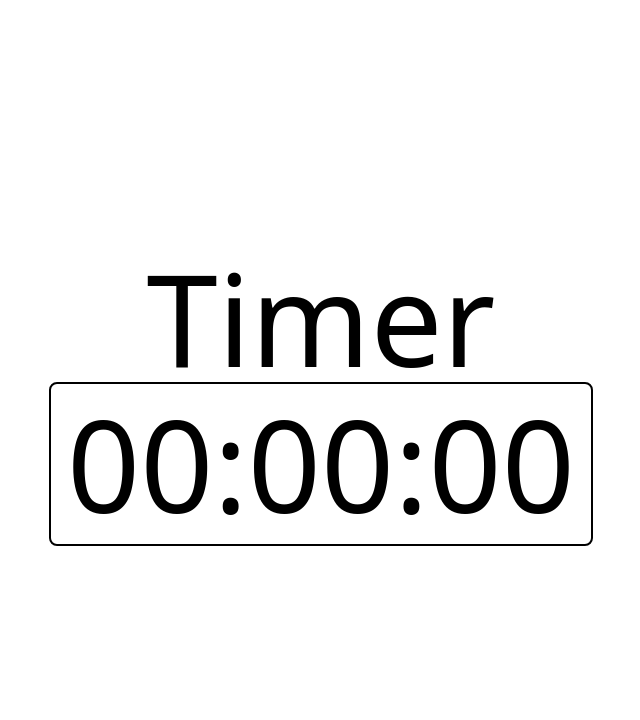
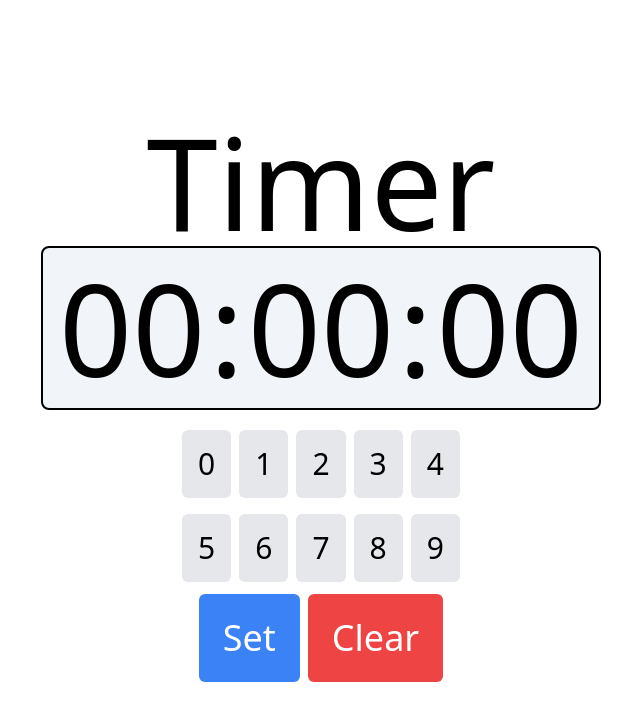
Before and after one commit to tata32000/exam-timer, a React (Vite) app: page / in a window 1280 px wide. Shown: the top 720 px of the page, without its empty margins (319-959 px from the left). Built offline with nearby package versions, Linux system fonts and the light colour scheme.

Commit message:
finish the main function

```diff
--- /dev/null
+++ b/src/Keypad.tsx
@@ -0,0 +1,161 @@
+import { useEffect } from "react";
+
+const Keypad = ({
+  hour,
+  minute,
+  second,
+  setHour,
+  setMinute,
+  setSecond,
+  curPos,
+  setCurPos,
+  setTimeSet,
+  setPrevHour,
+  setPrevMinute,
+  setPrevSecond,
+}: {
+  hour: number;
+  minute: number;
+  second: number;
+  setHour: (hour: number) => void;
+  setMinute: (minute: number) => void;
+  setSecond: (second: number) => void;
+  curPos: string;
+  setCurPos: (curPos: string) => void;
+  setTimeSet: (timeSet: boolean) => void;
+  setPrevHour: (prevHour: number) => void;
+  setPrevMinute: (prevMinute: number) => void;
+  setPrevSecond: (prevSecond: number) => void;
+}) => {
+  const handleSetClick = () => {
+    let prevHour = hour;
+    let prevMinute = minute;
+    let prevSecond = second;
+    if (second >= 60) {
+      prevMinute = minute + Math.floor(second / 60);
+      setMinute(prevMinute);
+      prevSecond = second % 60;
+      setSecond(prevSecond);
+    }
+    if (minute >= 60) {
+      prevHour = hour + Math.floor(minute / 60);
+      setHour(prevHour);
+      prevMinute = minute % 60;
+      setMinute(prevMinute);
+    }
+    setPrevHour(prevHour);
+    setPrevMinute(prevMinute);
+    setPrevSecond(prevSecond);
+    setCurPos("None");
+    setTimeSet(true);
+  };
+  const clearTimer = () => {
+    setHour(0);
+    setMinute(0);
+    setSecond(0);
+    setCurPos("None");
+  };
+  const handleNumberClick = (num: number) => {
+    if (curPos === "hour") {
+      if (hour * 10 + num < 100) {
+        setHour(hour * 10 + num);
+      } else {
+        setHour(num);
+      }
+    } else if (curPos === "minute") {
+      if (minute * 10 + num < 60) {
+        setMinute(minute * 10 + num);
+      } else {
+        setMinute(num);
+      }
+    } else if (curPos === "second") {
+      if (second * 10 + num < 60) {
+        setSecond(second * 10 + num);
+      } else {
+        setSecond(num);
+      }
+    } else {
+      if (hour * 10 + Math.floor(minute / 10) < 100) {
+        setHour(hour * 10 + Math.floor(minute / 10));
+        setMinute((minute % 10) * 10 + Math.floor(second / 10));
+        setSecond((second % 10) * 10 + num);
+      }
+    }
+  };
+
+  useEffect(() => {
+    const handleKeyDown = (e: KeyboardEvent) => {
+      if (e.key === "Escape") {
+        setCurPos("None");
+      } else if (e.key >= "0" && e.key <= "9") {
+        handleNumberClick(parseInt(e.key));
+      }
+    };
+
+    const handleClick = (e: MouseEvent) => {
+      if (e.target instanceof Element) {
+        if (e.target.id === "hour") {
+          setCurPos("hour");
+        } else if (e.target.id === "minute") {
+          setCurPos("minute");
+        } else if (e.target.id === "second") {
+          setCurPos("second");
+        } else {
+          setCurPos("None");
+        }
+      }
+    };
+    window.addEventListener("keydown", handleKeyDown);
+    window.addEventListener("click", handleClick);
+    return () => {
+      window.removeEventListener("keydown", handleKeyDown);
+      window.removeEventListener("click", handleClick);
+    };
+  });
+  return (
+    <>
+      <div className="flex justify-center mt-4">
+        <div className="flex flex-wrap">
+          {[...Array(5).keys()].map((num) => (
+            <button
+              key={num}
+              className="m-1 p-4 bg-gray-200 text-lg md:text-xl lg:text-2xl xl:text-3xl rounded-md"
+              onClick={() => handleNumberClick(num)}
+            >
+              {num}
+            </button>
+          ))}
+        </div>
+      </div>
+      <div className="flex justify-center mt-2">
+        <div className="flex flex-wrap">
+          {[...Array(5).keys()].map((num) => (
+            <button
+              key={num + 5}
+              className="m-1 p-4 bg-gray-200 text-lg md:text-xl lg:text-2xl xl:text-3xl rounded-md"
+              onClick={() => handleNumberClick(num + 5)}
+            >
+              {num + 5}
+            </button>
+          ))}
+        </div>
+      </div>
+      <div className="flex justify-center mt-2">
+        <button
+          className="mx-1 p-4 md:p-6 lg:p-6 xl:p-6 bg-blue-500 text-white text-xl md:text-2xl lg:text-3xl xl:text-4xl rounded-md"
+          onClick={handleSetClick}
+        >
+          Set
+        </button>
+        <button
+          className="mx-1 p-4 md:p-6 lg:p-6 xl:p-6 bg-red-500 text-white text-xl md:text-2xl lg:text-3xl xl:text-4xl rounded-md"
+          onClick={clearTimer}
+        >
+          Clear
+        </button>
+      </div>
+    </>
+  );
+};
+
+export default Keypad;
--- a/src/Timer.tsx
+++ b/src/Timer.tsx
@@ -1,27 +1,140 @@
-import { useState } from "react";
+import { useState, useEffect } from "react";
+import Keypad from "./Keypad";
 
-function pad(num: number, size: number): string {
+const pad = (num: number, size: number): string => {
   let s = num + "";
   while (s.length < size) s = "0" + s;
   return s;
-}
+};
 
 const Timer = () => {
   const [hour, setHour] = useState(0);
   const [minute, setMinute] = useState(0);
   const [second, setSecond] = useState(0);
+  const [isRunning, setIsRunning] = useState(false);
+  const [curPos, setCurPos] = useState("None");
+  const [timeSet, setTimeSet] = useState(false);
+  const [prevHour, setPrevHour] = useState(0);
+  const [prevMinute, setPrevMinute] = useState(0);
+  const [prevSecond, setPrevSecond] = useState(0);
+
+  const buttonStyle = (position: string) => {
+    return `text-4xl md:text-6xl lg:text-8xl xl:text-9xl bg-transparent border-none outline-none cursor-pointer ${
+      curPos === position ? "text-blue-500" : "text-black-600"
+    }`;
+  };
+
+  const handleStartStop = () => {
+    if (isRunning) {
+      setIsRunning(false);
+      return;
+    }
+    setIsRunning(true);
+  };
+
+  const handleClear = () => {
+    if (isRunning) {
+      return;
+    }
+    setHour(prevHour);
+    setMinute(prevMinute);
+    setSecond(prevSecond);
+  };
+
+  useEffect(() => {
+    let timer: ReturnType<typeof setTimeout>;
+    if (isRunning) {
+      timer = setInterval(() => {
+        if (second > 0) {
+          setSecond(second - 1);
+        } else if (minute > 0) {
+          setSecond(59);
+          setMinute(minute - 1);
+        } else if (hour > 0) {
+          setSecond(59);
+          setMinute(59);
+          setHour(hour - 1);
+        } else {
+          setIsRunning(false);
+        }
+      }, 1000);
+    }
+    return () => clearInterval(timer);
+  }, [isRunning, hour, minute, second]);
 
   return (
     <div className="flex items-center justify-center h-screen">
       <div>
-        <h1 className="text-center text-4xl md:text-6xl lg:text-8xl xl:text-9xl">
+        <button
+          className="block mx-auto text-center text-4xl md:text-6xl lg:text-8xl xl:text-9xl bg-transparent border-none outline-none cursor-pointer"
+          onClick={() => setTimeSet(false)}
+        >
           Timer
-        </h1>
-        <div className="flex items-center justify-center box-border border-2 p-4 border-black rounded-lg">
-          <p className="text-4xl md:text-6xl lg:text-8xl xl:text-9xl">
-            {pad(hour, 2)}:{pad(minute, 2)}:{pad(second, 2)}
-          </p>
+        </button>
+        <div className="flex items-center justify-center box-border border-2 p-4 border-black rounded-lg bg-slate-100">
+          <div className="flex">
+            <button
+              className={buttonStyle("hour")}
+              id="hour"
+              onClick={() => setCurPos("hour")}
+            >
+              {pad(hour, 2)}
+            </button>
+            <span className="text-4xl md:text-6xl lg:text-8xl xl:text-9xl mx-1">
+              :
+            </span>
+            <button
+              className={buttonStyle("minute")}
+              id="minute"
+              onClick={() => setCurPos("minute")}
+            >
+              {pad(minute, 2)}
+            </button>
+            <span className="text-4xl md:text-6xl lg:text-8xl xl:text-9xl mx-1">
+              :
+            </span>
+            <button
+              className={buttonStyle("second")}
+              id="second"
+              onClick={() => setCurPos("second")}
+            >
+              {pad(second, 2)}
+            </button>
+          </div>
         </div>
+        {!timeSet ? (
+          <Keypad
+            hour={hour}
+            minute={minute}
+            second={second}
+            setHour={setHour}
+            setMinute={setMinute}
+            setSecond={setSecond}
+            curPos={curPos}
+            setCurPos={setCurPos}
+            setTimeSet={setTimeSet}
+            setPrevHour={setPrevHour}
+            setPrevMinute={setPrevMinute}
+            setPrevSecond={setPrevSecond}
+          />
+        ) : (
+          <div className="flex justify-center mt-4">
+            <button
+              className={`p-4 md:p-6 lg:p-6 xl:p-6 ${
+                isRunning ? "bg-blue-500" : "bg-green-500"
+              } text-white text-xl md:text-2xl lg:text-3xl xl:text-4xl rounded-md mx-1`}
+              onClick={handleStartStop}
+            >
+              {isRunning ? "Stop" : "Start"}
+            </button>
+            <button
+              className="p-4 md:p-6 lg:p-6 xl:p-6 bg-red-500 text-white text-xl md:text-2xl lg:text-3xl xl:text-4xl rounded-md mx-1"
+              onClick={handleClear}
+            >
+              Clear
+            </button>
+          </div>
+        )}
       </div>
     </div>
   );
```
